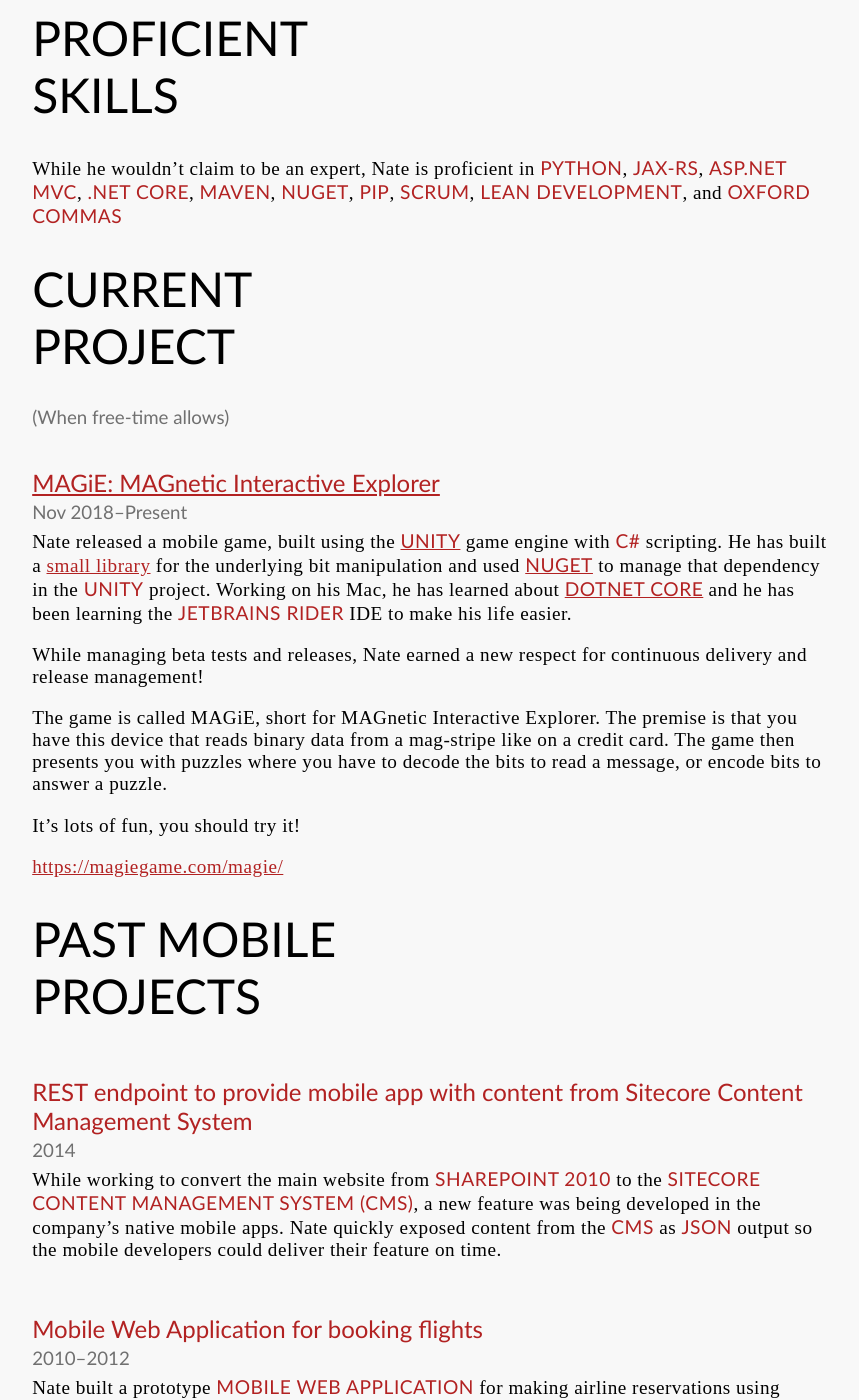
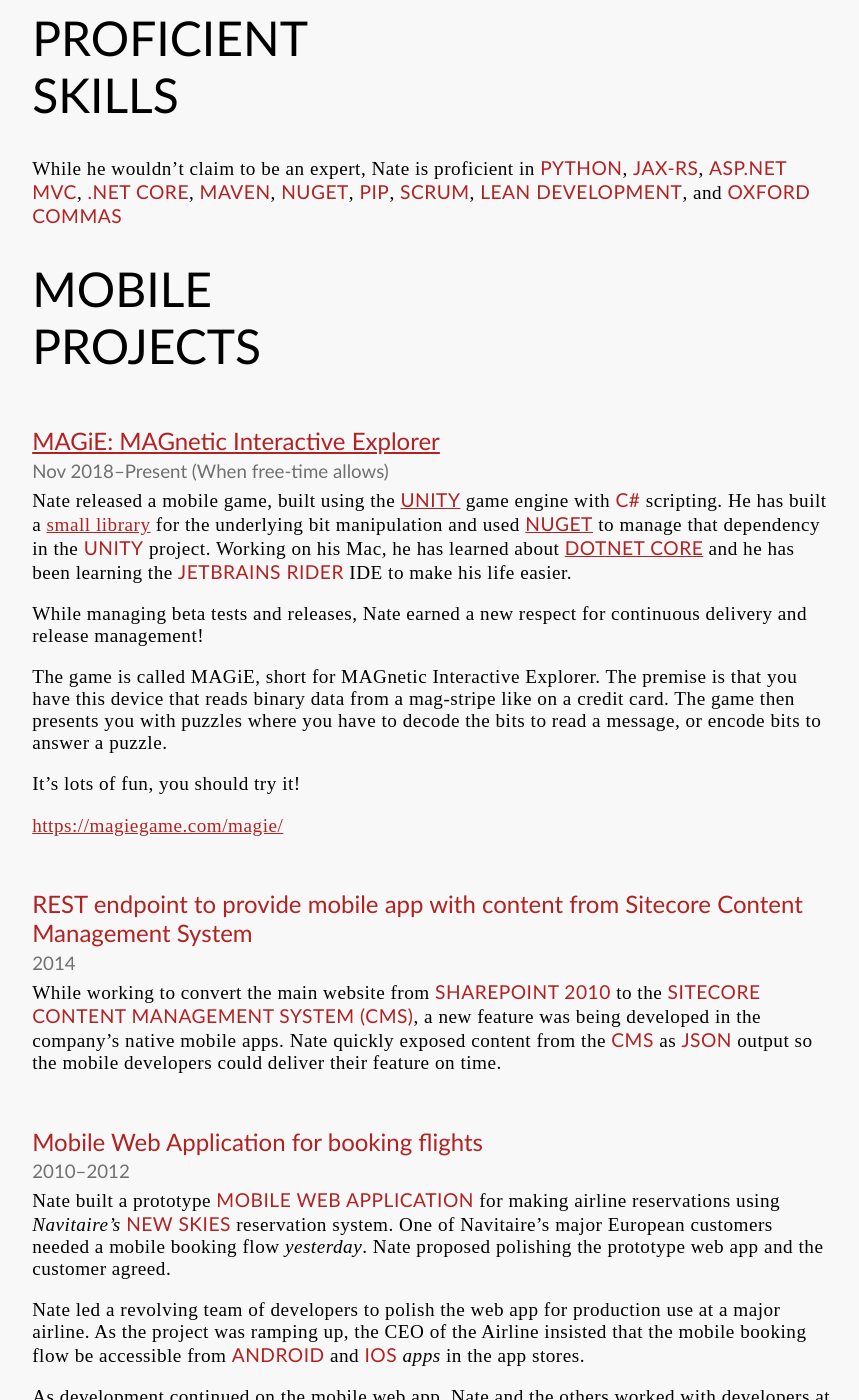
Before and after one commit to n8mob/n8mob.github.io, a Jekyll site: the page built from resume.md, in a window 1280 px wide and 1400 px high, scrolled down 550 px. Shown: the whole window, without its empty margins (19-878 px from the left). Built offline with Jekyll 4.4.1, drawn with Linux system fonts in a browser that asks for light colours.

Commit message:
remove "current mobile projects" heading

```diff
--- a/resume.md
+++ b/resume.md
@@ -22,10 +22,10 @@
 # Proficient Skills
 While he wouldn't claim to be an expert, Nate is proficient in **Python**, **JAX-RS**, **ASP.NET MVC**, **.NET Core**, **Maven**, **NuGet**, **PIP**, **Scrum**, **Lean Development**, and **Oxford Commas**
 
-# Current Project
-### (When free-time allows)
+# Mobile Projects
+
 ## [MAGiE: MAGnetic Interactive Explorer](https://magiegame.com/magie/)
-### Nov 2018&ndash;Present
+### Nov 2018&ndash;Present (When free-time allows)
 
 Nate released a mobile game, built using the [**Unity**](https://unity3d.com/unity) game engine with **C#** scripting. He has built a [small library](https://github.com/n8mob/alpha) for the underlying bit manipulation and used [**NuGet**](https://www.nuget.org/packages/com.corporealabstract.alpha.lib/) to manage that dependency in the **Unity** project. Working on his Mac, he has learned about [**dotnet core**](https://docs.microsoft.com/en-us/dotnet/core/about) and he has been learning the **JetBrains Rider** IDE to make his life easier.
 
@@ -37,8 +37,6 @@
 
 [https://magiegame.com/magie/](https://magiegame.com/magie/)
 
-
-# Past Mobile Projects
 
 ## REST endpoint to provide mobile app with content from Sitecore Content Management System
 ### 2014
```
Also changed, not shown: 1 other file.
